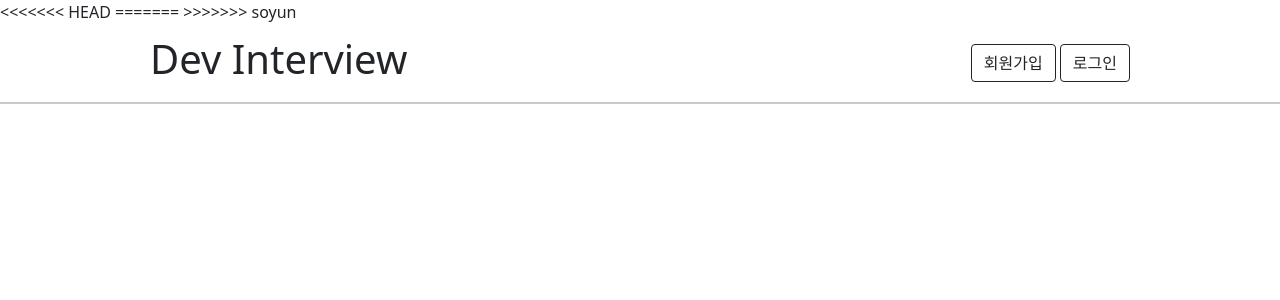
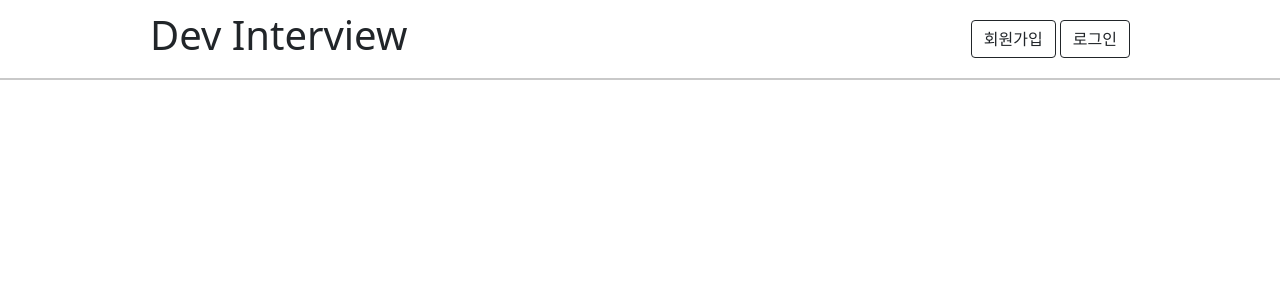
Before and after one commit to ParkSoyun/Chapter01_Dev_Interview, a Flask app: template templates/index.html in a window 1280 px wide. Shown: the top 300 px of the page. Run offline with Flask 2, Linux system fonts and the light colour scheme; the template is opened without the code that fills it, so the values that code supplies are empty; some libraries are stand-ins or nearby versions.

Commit message:
Resolve conflicts 2

```diff
--- a/routes/index.py
+++ b/routes/index.py
@@ -57,7 +57,7 @@ def show_question():
         question_info = db.question.find_one({'num': min_qn}, {'_id': False})
 
         # return jsonify({'question_info': question_info, 'min_qn': min_qn, 'max_qn': max_qn})
-        return render_template("index.html", signIn=signin_status, user_info=user_info, question_info=question_info, min_qn=min_qn, max_qn=max_qn)
+        return render_template("index.html", signin_status=signin_status, user_info=user_info, question_info=question_info, min_qn=min_qn, max_qn=max_qn)
 
 
 @index.route('/prevquestion', methods=["GET"])
--- a/static/css/index_style.css
+++ b/static/css/index_style.css
@@ -45,8 +45,6 @@
     align-items: center;
     justify-content: center;
 }
-<<<<<<< HEAD
-=======
 .answer-list-box {
     margin: auto;
 
@@ -55,7 +53,6 @@
     align-items: end;
     justify-content: center;
 }
->>>>>>> soyun
 .answer {
     width: 80%;
 
@@ -64,28 +61,18 @@
     resize: none;
 }
 .answer-comment {
-<<<<<<< HEAD
-    width: 80%;
-=======
     width: 70%;
->>>>>>> soyun
     max-width: 80%;
     text-align: left;
 
     word-wrap: break-word;
     word-break: break-all;
-<<<<<<< HEAD
-=======
 
     vertical-align: middle;
->>>>>>> soyun
 }
 .my-td {
     text-align: right;
     vertical-align: middle;
-<<<<<<< HEAD
-}
-=======
 }
 .like-count {
     font-size: small;
@@ -97,4 +84,3 @@
     align-items: end;
     justify-content: center;
 }
->>>>>>> soyun
--- a/static/css/styles.css
+++ b/static/css/styles.css
@@ -39,7 +39,6 @@ header {
 
 .is-danger{
     color: red;
-<<<<<<< HEAD
 }
 
 .myquestions {
@@ -47,8 +46,3 @@ header {
     width: 95%;
     max-width: 1200px;
 }
-
-
-=======
-}
->>>>>>> master
--- a/static/js/main.js
+++ b/static/js/main.js
@@ -1,8 +1,3 @@
-<<<<<<< HEAD
-// $(document).ready(function () {
-//     show_question();
-// });
-=======
 function check_user() {
     let password = $('#inputPassword').val()
     $.ajax({
@@ -82,7 +77,6 @@ function edit_userinfo(){
 $(document).ready(function () {
     // show_question();
 });
->>>>>>> soyun
 
 function show_question() {
     $.ajax({
@@ -137,21 +131,13 @@ function show_question() {
     });
 }
 
-<<<<<<< HEAD
-function save_answer(questionNum) {
-=======
 function save_answer(question_num, min_qn, max_qn) {
->>>>>>> soyun
     let my_answer = $('#answerTextarea').val()
 
     $.ajax({
         type: "POST",
         url: "/answer",
-<<<<<<< HEAD
-        data: {email: 'test@test.test', question_num: questionNum, answer: my_answer},
-=======
         data: {question_num: question_num, answer: my_answer},
->>>>>>> soyun
         success: function (response) {
             alert(response["msg"])
 
@@ -163,9 +149,6 @@ function save_answer(question_num, min_qn, max_qn) {
                 let question = question_info['question']
                 let answer_list = response['answer_list']
 
-<<<<<<< HEAD
-                let prev_button = `<button onclick="prev_question(${question_num})" type="button" class="btn btn-secondary next-button"><</button>`
-=======
                 let min_qn = response['min_qn']
                 let max_qn = response['max_qn']
 
@@ -179,7 +162,6 @@ function save_answer(question_num, min_qn, max_qn) {
                 } else {
                     prev_button = `<button onclick="prev_question(${question_num})" type="button" class="btn btn-secondary next-button"><</button>`
                 }
->>>>>>> soyun
 
                 let question_card1 = `<div class="card text-center question-box">
                                         <div class="card-header question-num">
@@ -187,9 +169,6 @@ function save_answer(question_num, min_qn, max_qn) {
                                         </div>
                                         <div class="card-body">
                                             <h3 class="card-title question">${question}</h3>
-<<<<<<< HEAD
-                                            <div class="col-9 answer-box">
-=======
 
                                             <div class="col-9 answer-list-box">
                                                 <div class="sort-box">
@@ -203,17 +182,13 @@ function save_answer(question_num, min_qn, max_qn) {
                                                     </div>
                                                 </div>
 
->>>>>>> soyun
                                                 <table class="table table-hover">
                                                     <thead>
                                                         <tr>
                                                             <th></th>
                                                             <td></td>
                                                             <td></td>
-<<<<<<< HEAD
-=======
                                                             <td></td>
->>>>>>> soyun
                                                         </tr>
                                                     </thead>
                                                     <tbody id="table">`
@@ -222,20 +197,6 @@ function save_answer(question_num, min_qn, max_qn) {
                 $('#main-box').append(question_card1)
 
                 for(let i=0; i<answer_list.length; i++) {
-<<<<<<< HEAD
-                    let answer_comment = answer_list[i]['answer']
-                    let user_email = answer_list[i]['user_email']
-
-                    let answer_table = ``
-
-                    if(user_email === 'test@test.test') {
-                        answer_table = `<tr>
-                                            <th class="answer-comment col-md-8">${answer_comment}</th>
-                                            <td class="my-td" id="edit_answer">
-                                                <button onclick="edit_answer()" type="button" class="btn btn-light">수정</button>
-                                            </td>
-                                            <td class="my-td">🤍</td>
-=======
                     let answer_id = answer_list[i]['_id']
                     let answer_comment = answer_list[i]['answer']
                     let like_count = answer_list[i]['like_count']
@@ -255,20 +216,15 @@ function save_answer(question_num, min_qn, max_qn) {
                                                 <button onclick="like_answer('${button_id}', '${count_id}', '${answer_id}')" type="button" class="btn btn-light">🤍</button>
                                             </td>
                                             <td class="my-td like-count" id="${count_id}"}>${like_count}</td>
->>>>>>> soyun
                                         </tr>`
                     } else {
                         answer_table = `<tr>
                                             <th class="answer-comment col-md-8">${answer_comment}</th>
                                             <td class="my-td"></td>
-<<<<<<< HEAD
-                                            <td class="my-td">🤍</td>
-=======
                                             <td class="my-td" id="${button_id}">
                                                 <button onclick="like_answer('${button_id}', '${count_id}', '${answer_id}')" type="button" class="btn btn-light">🤍</button>
                                             </td>
                                             <td class="my-td like-count" id="${count_id}">${like_count}</td>
->>>>>>> soyun
                                         </tr>`
                     }
 
@@ -281,15 +237,11 @@ function save_answer(question_num, min_qn, max_qn) {
                             </div>
                         </div>`
 
-<<<<<<< HEAD
-                let next_button = `<button onclick="next_question(${question_num})" type="button" class="btn btn-secondary next-button">></button>`
-=======
                 if(max_qn == question_num) {
                     next_button = `<button onclick="next_question(${question_num})" type="button" class="btn btn-secondary next-button" disabled>></button>`
                 } else {
                     next_button = `<button onclick="next_question(${question_num})" type="button" class="btn btn-secondary next-button">></button>`
                 }
->>>>>>> soyun
 
                 $('#main-box').append(question_card2)
                 $('#main-box').append(next_button)
@@ -298,10 +250,6 @@ function save_answer(question_num, min_qn, max_qn) {
     });
 }
 
-<<<<<<< HEAD
-function edit_answer() {
-
-=======
 function sort(question_num, sort_id) {
     $.ajax({
         type: "GET",
@@ -542,33 +490,21 @@ function sign_in() {
         success: function (response) {
             if (response['result'] == 'success') {
                 $.cookie('mytoken', response['token'], {path: '/'});
-<<<<<<< HEAD
                 window.location.replace("/question")
-=======
-                console.log($.cookie('mytoken', response['token'], {path: '/question'}))
-
-                window.location.replace("/question")
-                // window.location.replace("/")
->>>>>>> master
             } else {
                 alert(response['msg'])
             }
         }
     });
->>>>>>> soyun
 }
 
 function prev_question(current_qn) {
     $.ajax({
         type: "GET",
         url: "/prevquestion",
-<<<<<<< HEAD
-        data: {email: "test@test.test", current_qn: current_qn},
-=======
         data: {
             current_qn: current_qn
         },
->>>>>>> soyun
         success: function (response) {
             $('#main-box').empty()
 
@@ -621,13 +557,9 @@ function next_question(current_qn) {
     $.ajax({
         type: "GET",
         url: "/nextquestion",
-<<<<<<< HEAD
-        data: {email: "test@test.test", current_qn: current_qn},
-=======
         data: {
             current_qn: current_qn
         },
->>>>>>> soyun
         success: function (response) {
             $('#main-box').empty()
 
@@ -635,12 +567,7 @@ function next_question(current_qn) {
             let max_qn = response['max_qn']
 
             let question_info = response['question_info']
-<<<<<<< HEAD
-=======
 
-            console.log(response)
-
->>>>>>> soyun
             let question_num = question_info['num']
             let question = question_info['question']
 
@@ -680,18 +607,10 @@ function next_question(current_qn) {
             console.log("code:" + request.status + "\n" + "message:" + request.responseText + "\n" + "error:" + error);
         },
     });
-<<<<<<< HEAD
 }
-
-=======
-}
-<<<<<<< HEAD
 
 function sign_out() {
     $.removeCookie('mytoken', {path: '/'});
     alert('로그아웃!')
     window.location.href = "/signin"
 }
-=======
->>>>>>> soyun
->>>>>>> master
--- a/templates/index.html
+++ b/templates/index.html
@@ -18,15 +18,11 @@
 {% block content %}
     <div class="main-box" id="main-box">
         {% if question_info %}
-<<<<<<< HEAD
-            <button onclick="prev_question()" type="button" class="btn btn-secondary next-button"><</button>
-=======
             {% if min_qn == question_info.num %}
                 <button onclick="prev_question()" type="button" class="btn btn-secondary next-button" disabled><</button>
             {% else %}
                 <button onclick="prev_question()" type="button" class="btn btn-secondary next-button"><</button>
             {% endif %}
->>>>>>> soyun
 
             <div class="card text-center question-box">
                 <div class="card-header question-num">
@@ -41,15 +37,11 @@
                 </div>
             </div>
 
-<<<<<<< HEAD
-            <button onclick="next_question({{ question_info.num }})" type="button" class="btn btn-secondary next-button">></button>
-=======
             {% if max_qn == question_info.num %}
                 <button onclick="next_question({{ question_info.num }})" type="button" class="btn btn-secondary next-button" disabled>></button>
             {% else %}
                 <button onclick="next_question({{ question_info.num }})" type="button" class="btn btn-secondary next-button">></button>
             {% endif %}
->>>>>>> soyun
         {% endif %}
     </div>
 {% endblock %}
--- a/templates/layout.html
+++ b/templates/layout.html
@@ -13,10 +13,8 @@
             integrity="sha384-MrcW6ZMFYlzcLA8Nl+NtUVF0sA7MsXsP1UyJoMp4YLEuNSfAP+JcXn/tWtIaxVXM"
             crossorigin="anonymous"></script>
     <script src="https://cdnjs.cloudflare.com/ajax/libs/jquery-cookie/1.4.1/jquery.cookie.js"></script>
-<<<<<<< HEAD
-=======
 
->>>>>>> soyun
+
     <script src='{{url_for('static', filename='js/main.js')}}' type="text/javascript"></script>
 
     <link href='{{url_for('static', filename='css/styles.css')}}' rel="stylesheet" type="text/css"/>
@@ -51,8 +49,8 @@
         {% endif %}
     </header>
     {% endblock %}
-{#    <div class="content">{% block content %}{% endblock %}</div>#}
-    {% block content %}
-    {% endblock content %}
+    <div class="content">{% block content %}{% endblock %}</div>
+{#    {% block content %}#}
+{#    {% endblock content %}#}
 </body>
 </html>
```
Also changed, not shown: templates/test.html (deleted, +0 -128 lines).
